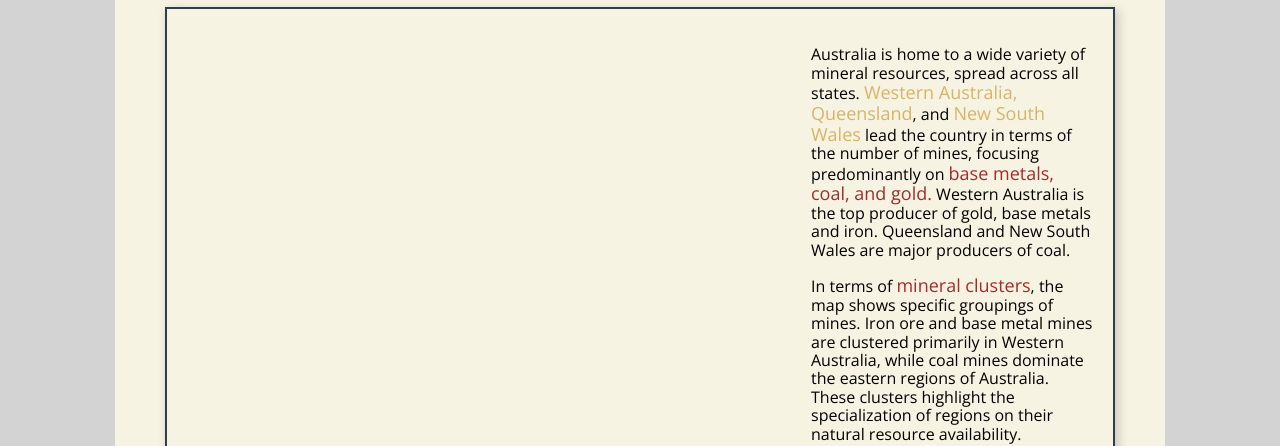
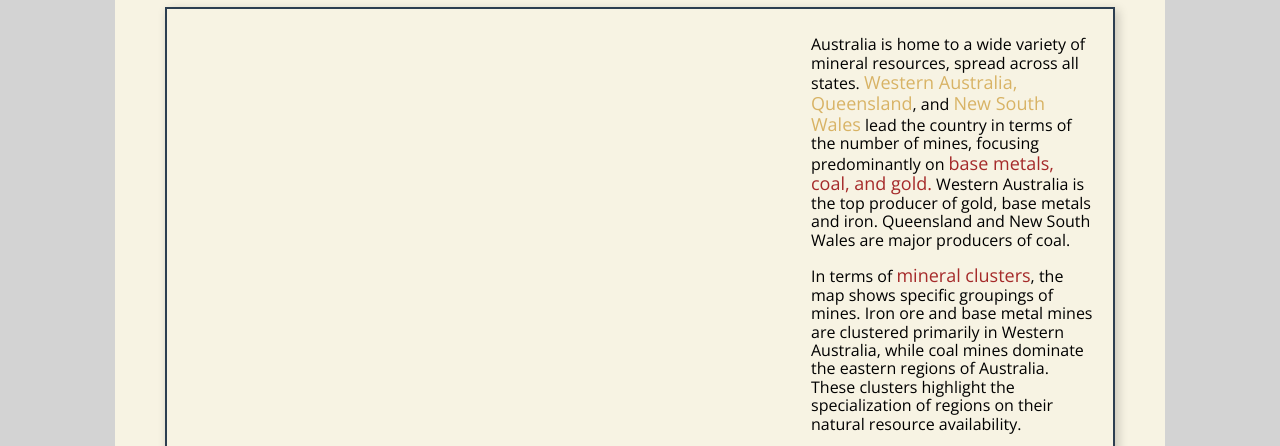
Before and after one commit to JunThye0206/Data-Visualisation-2, a plain HTML site: page index.html in a window 1280 px wide. Shown: the part 280-726 px from the top of the page. Drawn offline with nearby package versions, Linux system fonts and the light colour scheme; a script that the page names is missing.

Commit message:
changed padding

```diff
--- a/styles.css
+++ b/styles.css
@@ -131,9 +131,9 @@ h2 {
 
 .border-shadow {
     border: 2px solid #2C3E50;
-    padding-top: 20px;
+    padding-top: 10px;
     padding-left: 20px;
     padding-right: 20px;
-    padding-bottom: 10px;
+    padding-bottom: 0px;
     box-shadow: 3px 3px 10px rgba(0, 0, 0, 0.2);
   }
```
